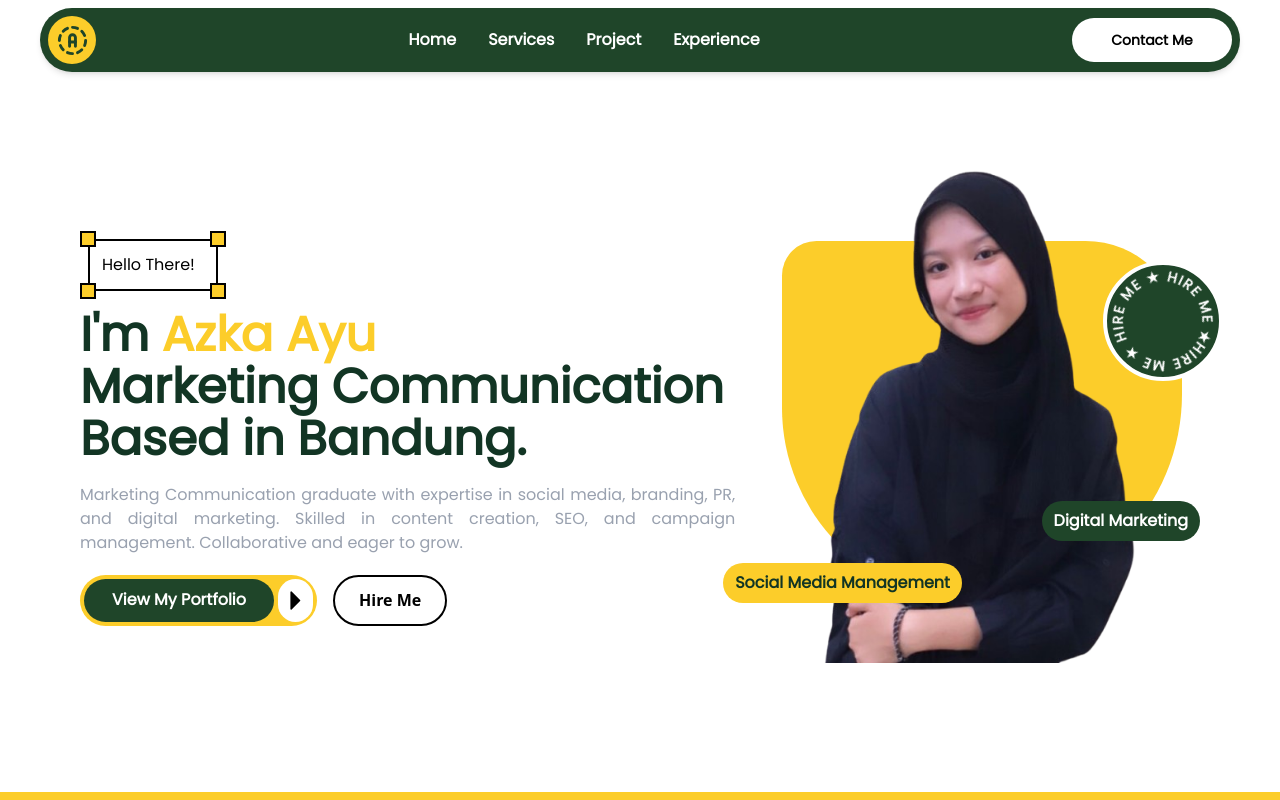
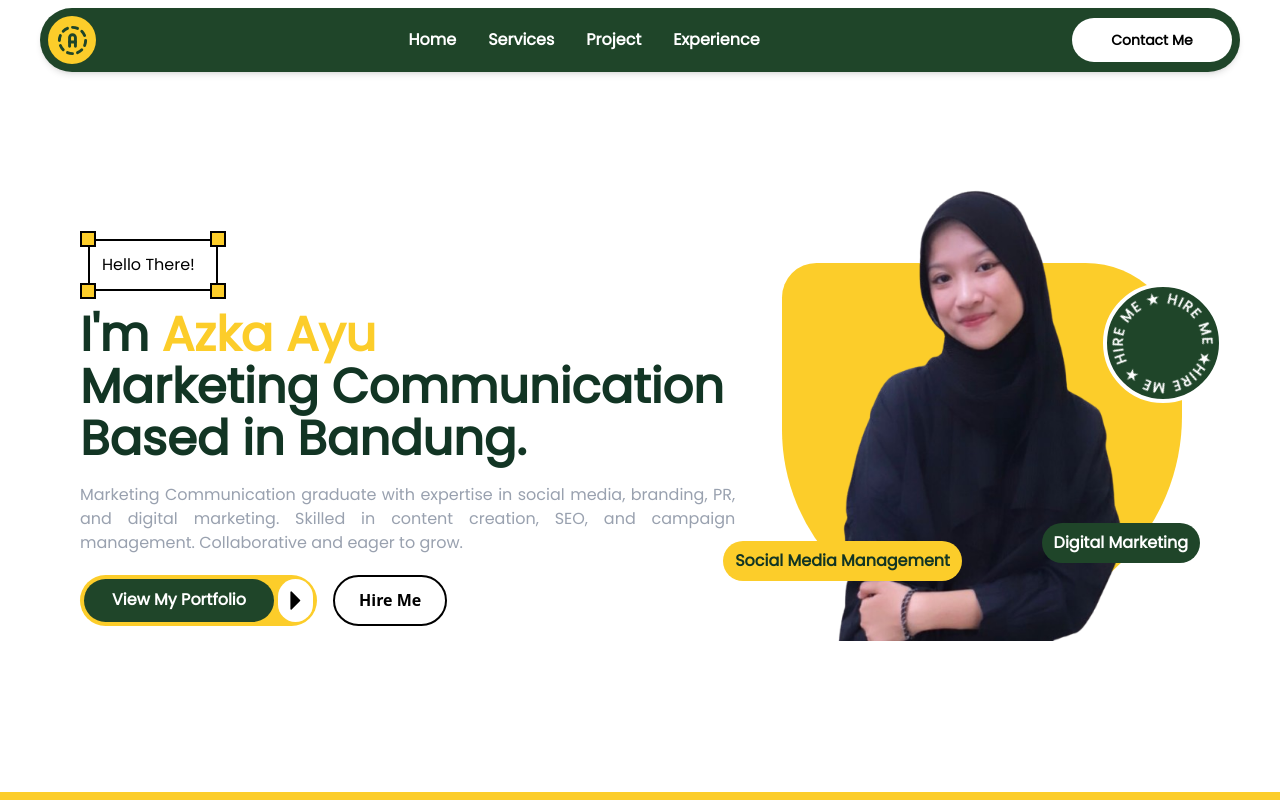
Before and after one commit to abifauzannn/azkaayu, a React (Vite) app: page / in a window 1280 px wide. Shown: the top 800 px of the page. Built offline with nearby package versions, Linux system fonts and the light colour scheme.

Commit message:
Max Width Picture

```diff
--- a/src/components/ScrollingText/ScrollingText.tsx
+++ b/src/components/ScrollingText/ScrollingText.tsx
@@ -6,13 +6,13 @@ const AutoScrollingText = () => {
     <div className="scroll-container">
       <div className="scroll-text">
         {/* Konten scroll yang digandakan */}
-        <div className="scroll-content flex items-center">
+        <div className="scroll-content flex items-center font-bold">
           <FaStarOfLife /> SEO SPECIALIST <FaStarOfLife /> CONTENT WRITING
           <FaStarOfLife /> SOCIAL MEDIA MARKETING <FaStarOfLife /> CAMPAIGN MANAGEMENT
           <FaStarOfLife /> EVENT MANAGEMENT <FaStarOfLife /> MARKET RESEARCH <FaStarOfLife /> PUBLIC SPEAKING <FaStarOfLife /> DIGITAL TOOLS
         </div>
         {/* Gandakan konten agar terlihat seperti loop */}
-        <div className="scroll-content flex items-center">
+        <div className="scroll-content flex items-center font-bold">
           <FaStarOfLife /> SEO SPECIALIST <FaStarOfLife /> CONTENT WRITING
           <FaStarOfLife /> SOCIAL MEDIA MARKETING <FaStarOfLife /> CAMPAIGN MANAGEMENT
           <FaStarOfLife /> EVENT MANAGEMENT <FaStarOfLife /> MARKET RESEARCH <FaStarOfLife /> PUBLIC SPEAKING <FaStarOfLife /> DIGITAL TOOLS
--- a/src/pages/Home.tsx
+++ b/src/pages/Home.tsx
@@ -100,7 +100,7 @@ const Home = () => {
             <img
               src={ProfilePicture}
               alt="Profile"
-              className="w-[75%] relative mb-15"
+              className="max-w-[300px] relative mb-15"
             />
           </div>
         </section>
```
